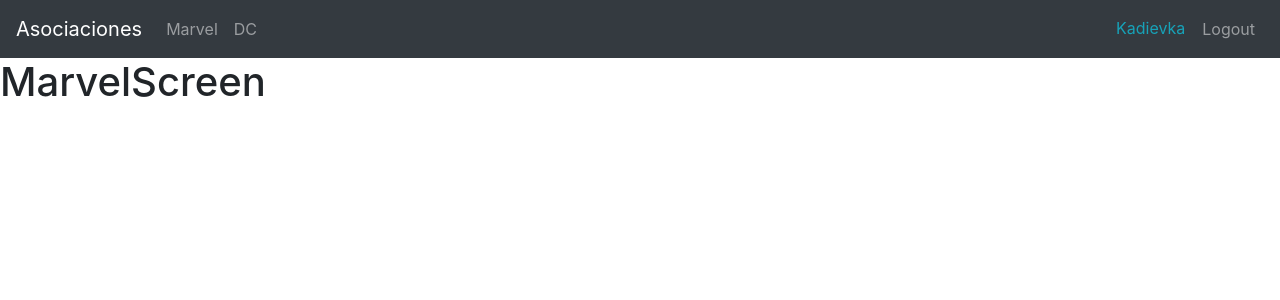
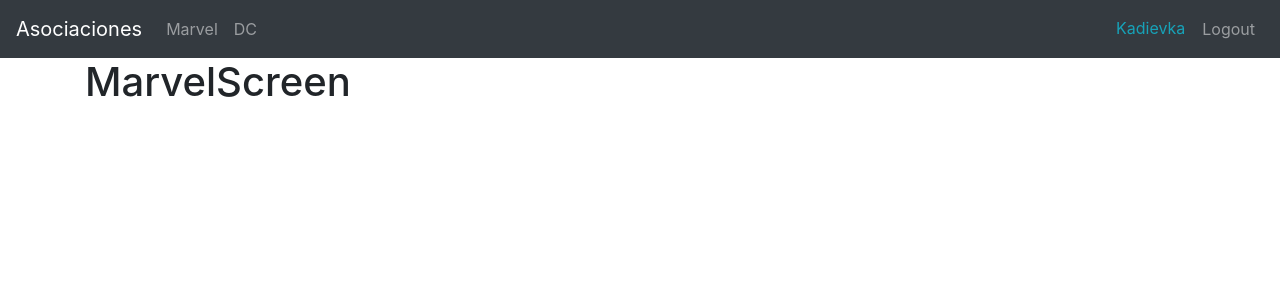
Before and after one commit to Kadievka/HeroesApp, a React (Create React App) app: page / in a window 1280 px wide. Shown: the top 300 px of the page. Built offline with nearby package versions, Linux system fonts and the light colour scheme.

Commit message:
installing precommit formatter

```diff
--- a/src/routers/DashboardRouter.tsx
+++ b/src/routers/DashboardRouter.tsx
@@ -11,7 +11,8 @@
     <>
       <Navbar />
 
-      <Routes>
+      <div className="container">
+        <Routes>
 
         <Route path="marvel" element={<MarvelScreen />} />
         <Route path="dc" element={<DcScreen />} />
@@ -21,7 +22,8 @@
 
         <Route path="/" element={<MarvelScreen />} />
 
-      </Routes>
+        </Routes>
+      </div>
     </>
   )
 }
```
Also changed, not shown: package.json (+15 -0 lines), 1 other file (tests, documents, lock files or other folders).
